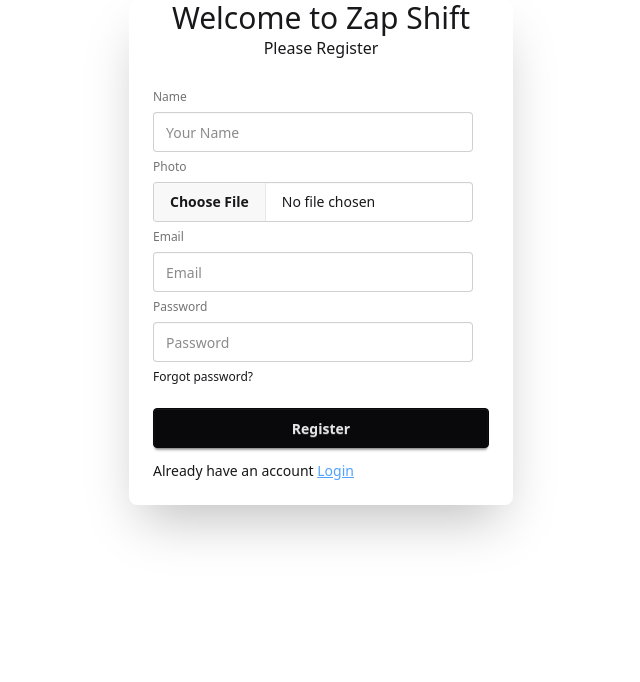
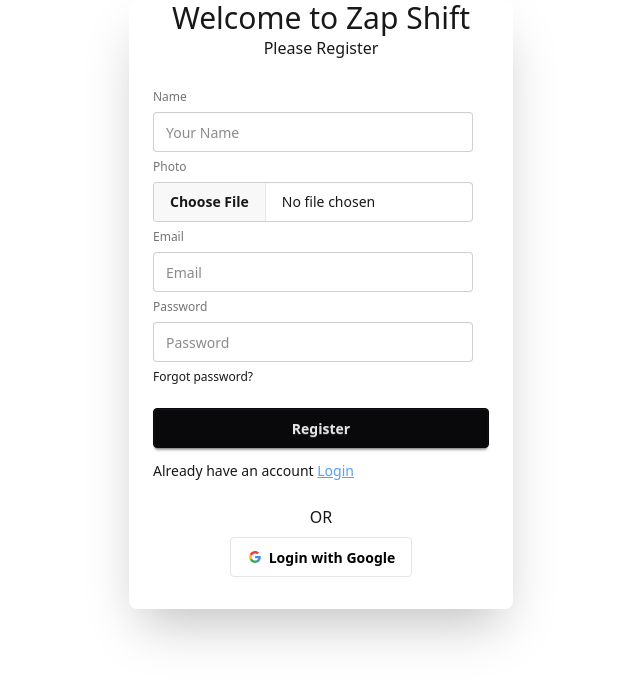
Before and after one commit to sajib593/club-client, a React (Vite) app: page /register in a window 1280 px wide. Shown: the top 682 px of the page, without its empty margins (319-959 px from the left). Built offline with nearby package versions, Linux system fonts and the light colour scheme; no server answers.

Commit message:
login and social login and user post api

```diff
--- /dev/null
+++ b/src/pages/Login.jsx
@@ -0,0 +1,65 @@
+import { useForm } from "react-hook-form";
+import { Link, useLocation, useNavigate } from "react-router";
+import useAuth from "../hooks/useAuth";
+import SocialLogin from "./SocialLogin";
+
+
+
+const Login = () => {
+
+
+     const { register, handleSubmit, formState: { errors } } = useForm();
+    const { signInUser } = useAuth();
+    const location = useLocation();
+    const navigate = useNavigate();
+
+
+    const handleLogin = (data) => {
+        console.log('form data', data);
+        signInUser(data.email, data.password)
+            .then(result => {
+                console.log(result.user)
+                navigate(location?.state || '/')
+            })
+            .catch(error => {
+                console.log(error)
+            })
+    }
+
+
+
+    return (
+       <div className="card bg-base-100 w-full mx-auto max-w-sm shrink-0 shadow-2xl">
+            <h3 className="text-3xl text-center">Welcome back</h3>
+            <p className='text-center'>Please Login</p>
+            <form className="card-body" onSubmit={handleSubmit(handleLogin)}>
+                <fieldset className="fieldset">
+                    {/* email field */}
+                    <label className="label">Email</label>
+                    <input type="email" {...register('email', { required: true })} className="input" placeholder="Email" />
+                    {
+                        errors.email?.type === 'required' && <p className='text-red-500'>Email is required</p>
+                    }
+
+                    {/* password field */}
+                    <label className="label">Password</label>
+                    <input type="password" {...register('password', { required: true, minLength: 6 })} className="input" placeholder="Password" />
+                    {
+                        errors.password?.type === 'minLength' && <p className='text-red-500'>Password must be 6 characters  or longer </p>
+                    }
+
+
+                    <div><a className="link link-hover">Forgot password?</a></div>
+                    <button className="btn btn-neutral mt-4">Login</button>
+                </fieldset>
+                <p>New to Zap Shift <Link
+                    state={location.state}
+                    className='text-blue-400 underline'
+                    to="/register">Register</Link></p>
+            </form>
+            <SocialLogin></SocialLogin>
+        </div>
+    );
+};
+
+export default Login;
--- a/src/pages/Register.jsx
+++ b/src/pages/Register.jsx
@@ -4,6 +4,7 @@ import { Link, useLocation, useNavigate } from 'react-router';
 import axios from 'axios';
 import useAxiosSecure from '../hooks/useAxiosSecure';
 import useAuth from '../hooks/useAuth';
+import SocialLogin from './SocialLogin';
 
 
 const Register = () => {
@@ -121,7 +122,7 @@ const Register = () => {
                     className='text-blue-400 underline'
                     to="/login">Login</Link></p>
             </form>
-            {/* <SocialLogin></SocialLogin> */}
+            <SocialLogin></SocialLogin>
         </div>
     );
 };
--- /dev/null
+++ b/src/pages/SocialLogin.jsx
@@ -0,0 +1,58 @@
+import { useLocation, useNavigate } from 'react-router';
+import useAuth from '../hooks/useAuth';
+import useAxiosSecure from '../hooks/useAxiosSecure';
+
+
+const SocialLogin = () => {
+
+
+     const { signInGoogle } = useAuth();
+    const location = useLocation();
+    const navigate = useNavigate();
+    let axiosSecure = useAxiosSecure();
+
+      const handleGoogleSignIn = () => {
+        signInGoogle()
+            .then(result => {
+                console.log(result.user);
+                // navigate(location.state || '/');
+
+
+                // create database in the user++++++++++++++++++
+
+                let userInfo ={
+                  email: result.user.email,
+                  displayName: result.user.displayName,
+                  photoURL: result.user.photoURL
+
+        }
+
+        axiosSecure.post('/users', userInfo)
+        .then(res=>{
+            console.log('user data has been stored ', res.data);
+            navigate(location.state || '/');
+        })
+
+        // +++++++++++++++++++++++++++++++++++++++
+
+
+            })
+            .catch(error => {
+                console.log(error)
+            })
+    }
+
+    return (
+         <div className='text-center pb-8'>
+            <p className='mb-2'>OR</p>
+            <button
+                onClick={handleGoogleSignIn}
+                className="btn bg-white text-black border-[#e5e5e5]">
+                <svg aria-label="Google logo" width="16" height="16" xmlns="http://www.w3.org/2000/svg" viewBox="0 0 512 512"><g><path d="m0 0H512V512H0" fill="#fff"></path><path fill="#34a853" d="M153 292c30 82 118 95 171 60h62v48A192 192 0 0190 341"></path><path fill="#4285f4" d="m386 400a140 175 0 0053-179H260v74h102q-7 37-38 57"></path><path fill="#fbbc02" d="m90 341a208 200 0 010-171l63 49q-12 37 0 73"></path><path fill="#ea4335" d="m153 219c22-69 116-109 179-50l55-54c-78-75-230-72-297 55"></path></g></svg>
+                Login with Google
+            </button>
+        </div>
+    );
+};
+
+export default SocialLogin;
--- a/src/routes/router.jsx
+++ b/src/routes/router.jsx
@@ -2,6 +2,7 @@ import { createBrowserRouter } from "react-router";
 import RootLayout from "../layouts/RootLayout";
 import Home from "../pages/Home/Home";
 import Register from "../pages/Register";
+import Login from "../pages/Login";
 
 
 
@@ -22,5 +23,9 @@ export const router = createBrowserRouter([
     {
         path: 'register',
         element: <Register></Register>
+    },
+    {
+        path: 'login',
+        element: <Login></Login>
     }
 ])
```
